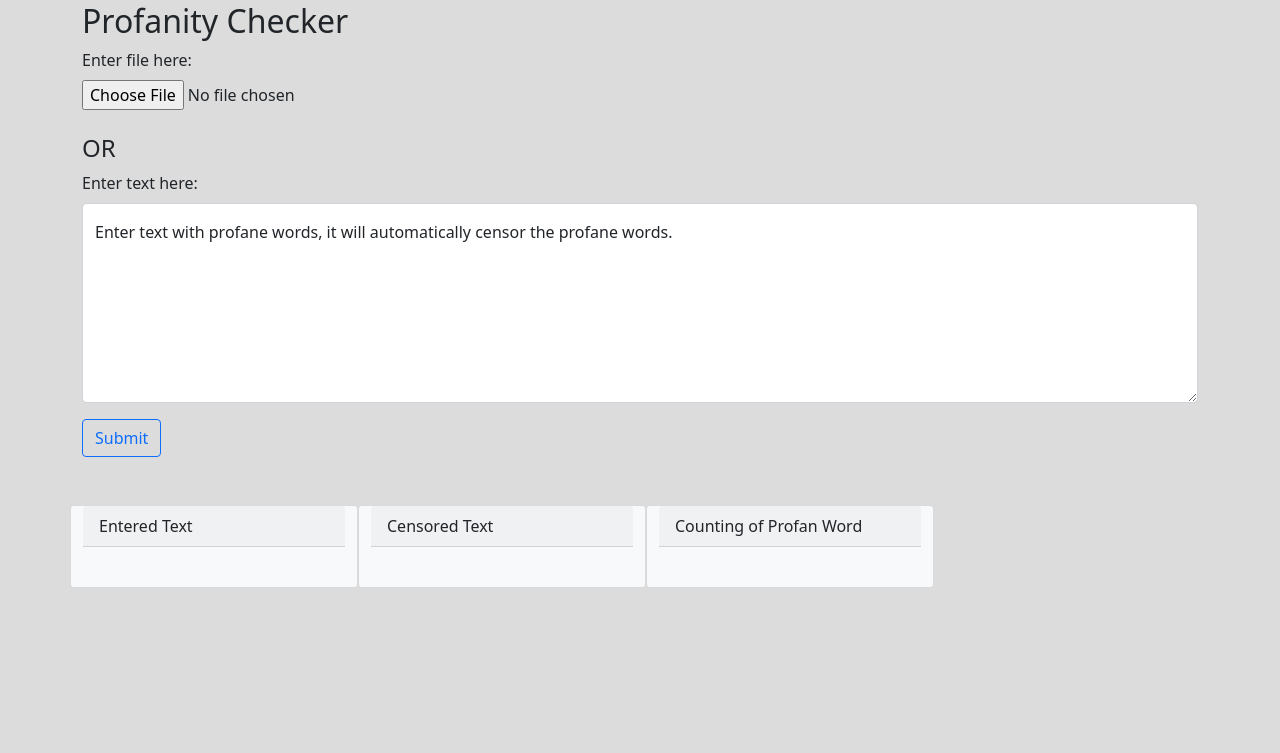
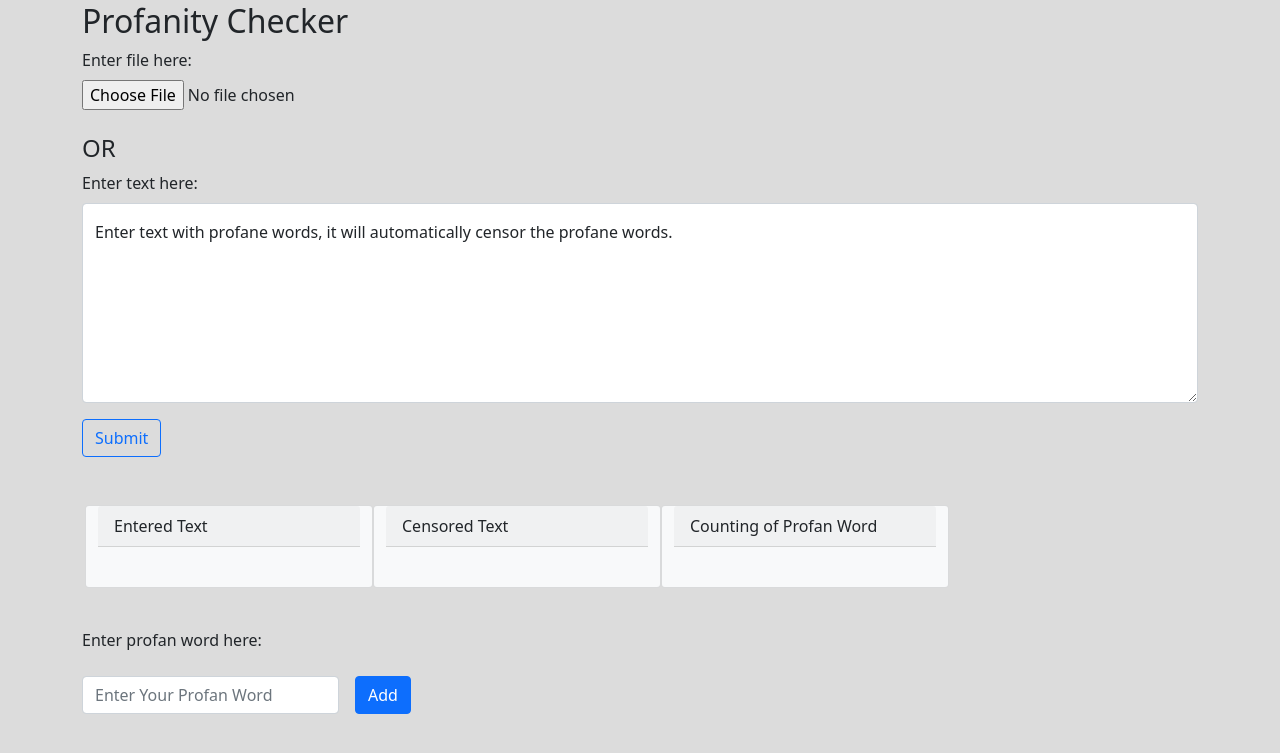
Before and after one commit to musfiqur552608/Profanity_Checker, a Django app: template templates/index.html in a window 1280 px wide. Shown: the part 22-775 px from the top of the page. Run offline with Django 4.2, Linux system fonts and the light colour scheme; the template is opened without the code that fills it, so the values that code supplies are empty.

Commit message:
add training option

```diff
--- a/check/urls.py
+++ b/check/urls.py
@@ -5,4 +5,5 @@ from . import views
 urlpatterns = [
     path('', views.home, name='index'),
     path('check', views.check, name='check'),
+    path('add', views.add, name='add'),
 ]
--- /dev/null
+++ b/mywordlist.txt
@@ -0,0 +1 @@
+sayedsayed
--- a/requirements.txt
+++ b/requirements.txt
@@ -1,4 +1,4 @@
-python==3.9.7
+# python==3.9.7
 asgiref==3.4.1
 better-profanity==0.7.0
 certifi==2020.6.20
--- a/templates/index.html
+++ b/templates/index.html
@@ -29,7 +29,7 @@
       </div>
       <button type="submit"  class="btn btn-outline-primary">Submit</button>
     </form> <br> <br>
-      <div class="row">
+      <div class="row" style="margin-left: 3px;">
         <div class="card text-dark bg-light mb-3" style="max-width: 18rem;">
           <!-- Here we put the text which was got by input-->
           <div class="card-header">Entered Text</div>
@@ -56,6 +56,18 @@
         </div>
       </div>
   </div>
+  <div class="container my-4">
+    <form class="row g-3" action="/add" id="form1" method="POST" enctype="multipart/form-data">
+      <label for="title" class="form-label">Enter profan word here:</label>
+      {% csrf_token %}
+      <div class="col-auto">
+        <input type="text" class="form-control" name="add" id="profan" placeholder="Enter Your Profan Word">
+      </div>
+      <div class="col-auto">
+        <button type="submit" class="btn btn-primary mb-3">Add</button>
+      </div>
+    </form>
+  </div>
 
 
   <!-- Optional JavaScript; choose one of the two! -->
@@ -67,6 +79,7 @@
   <!--Exception Handling-->
   <script>
     document.getElementById("form").addEventListener('submit', error)
+    document.getElementById("form1").addEventListener('submit', error1)
     function error(event){
       const file = document.getElementById("file").value
       const text = document.getElementById("text").value
@@ -77,6 +90,17 @@
       else if(text && file ){
         event.preventDefault()
         alert('Sorry...! \nYou should choose only one option between file or text.')
+      }
+      else if(profan==''){
+        event.preventDefault()
+        alert('Sorry...! \nYou must write a profan word.')
+      }
+    }
+    function error1(event){
+      const profan = document.getElementById("profan").value
+      if(profan==''){
+        event.preventDefault()
+        alert('Sorry...! \nYou must write a profan word.')
       }
     }
   </script>
```
Also changed, not shown: check/views.py (+23 -0 lines), check/mywordlist.txt (line endings or trailing spaces).
